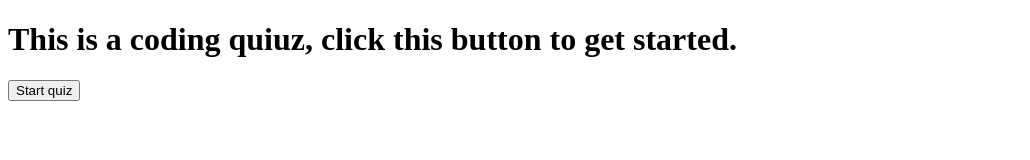
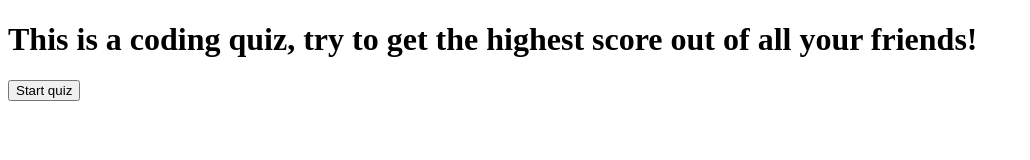
Before and after one commit to AnthonySzymczak/Quiz, a plain HTML site: page index.html in a window 1280 px wide. Shown: the whole page, without its empty margins (0-1030 px from the left). Drawn offline with Linux system fonts and the light colour scheme.

Commit message:
fixing typos

```diff
--- a/index.html
+++ b/index.html
@@ -9,7 +9,7 @@
 </head>
 <body>
     <div id= "quiz">
-    <h1>This is a coding quiuz, click this button to get started.</h1>
+    <h1>This is a coding quiz, try to get the highest score out of all your friends!</h1>
     <button id="Start">Start quiz</button>
 </div>
     <div id="questions"></div>
```
